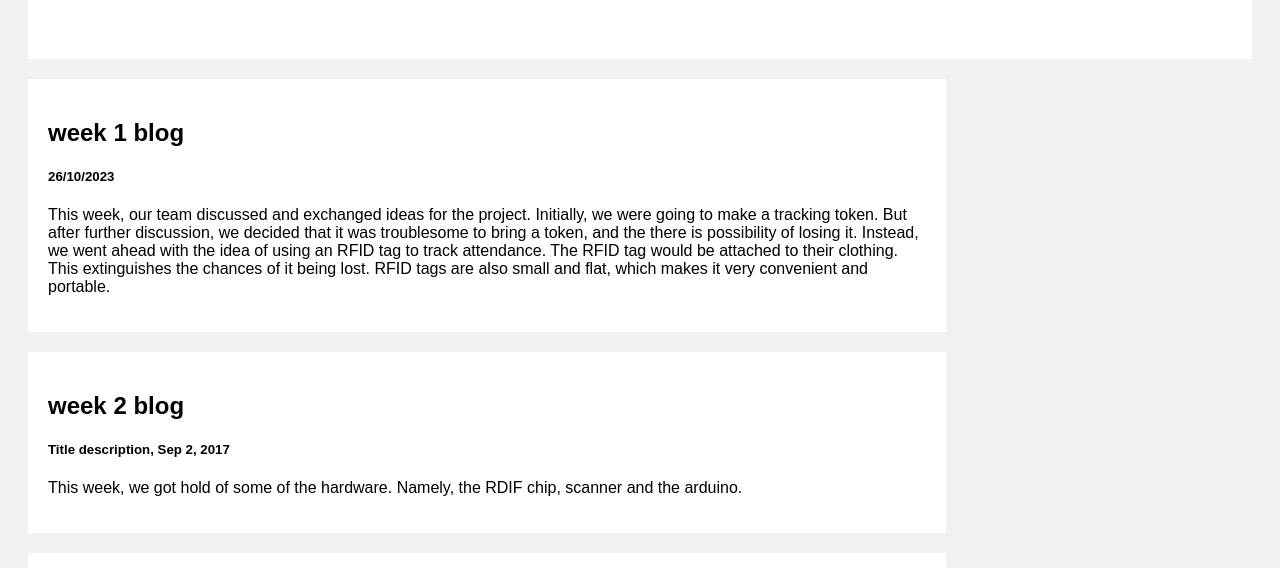
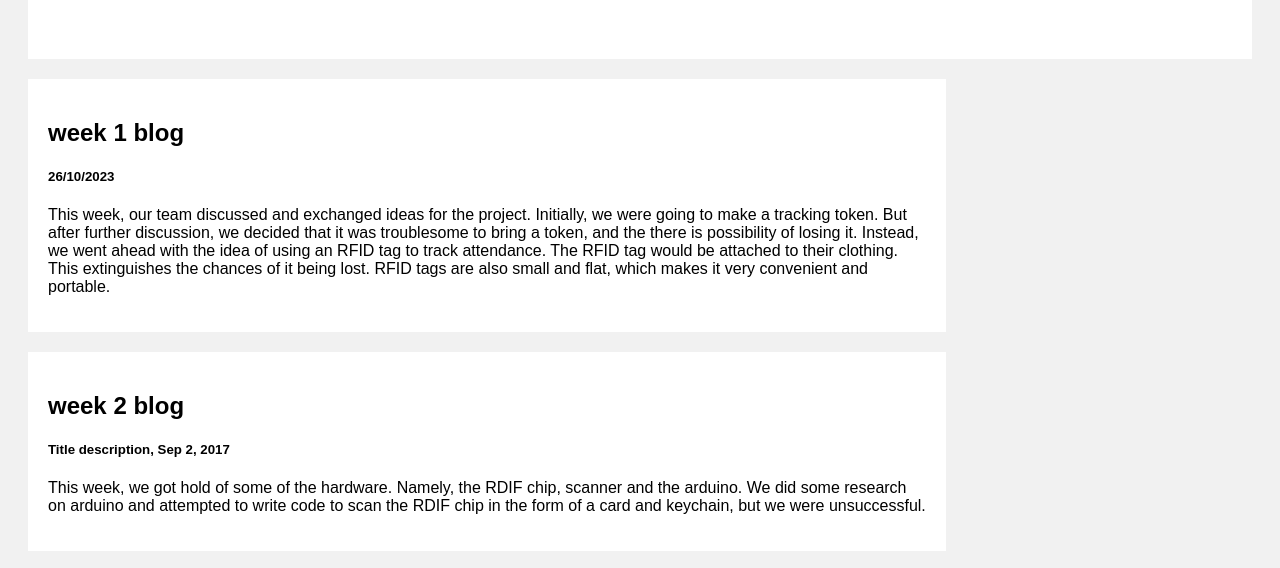
Before and after one commit to wcnjing/PFD-Blog, a plain HTML site: page pfdblog.html in a window 1280 px wide. Shown: the part 198-766 px from the top of the page. Drawn offline with Linux system fonts and the light colour scheme.

Commit message:
Update blog

```diff
--- a/pfdblog.html
+++ b/pfdblog.html
@@ -18,7 +18,9 @@
         <h2>week 2 blog</h2>
         <h5>Title description, Sep 2, 2017</h5>
 
-        <p>This week, we got hold of some of the hardware. Namely, the RDIF chip, scanner and the arduino. </p>
+        <p>This week, we got hold of some of the hardware. Namely, the RDIF chip, scanner and the arduino. We did some research on arduino and attempted
+          to write code to scan the RDIF chip in the form of a card and keychain, but we were unsuccessful.
+        </p>
       </div>
       <div class="card">
         <h2>week 2 blog</h2>
```
